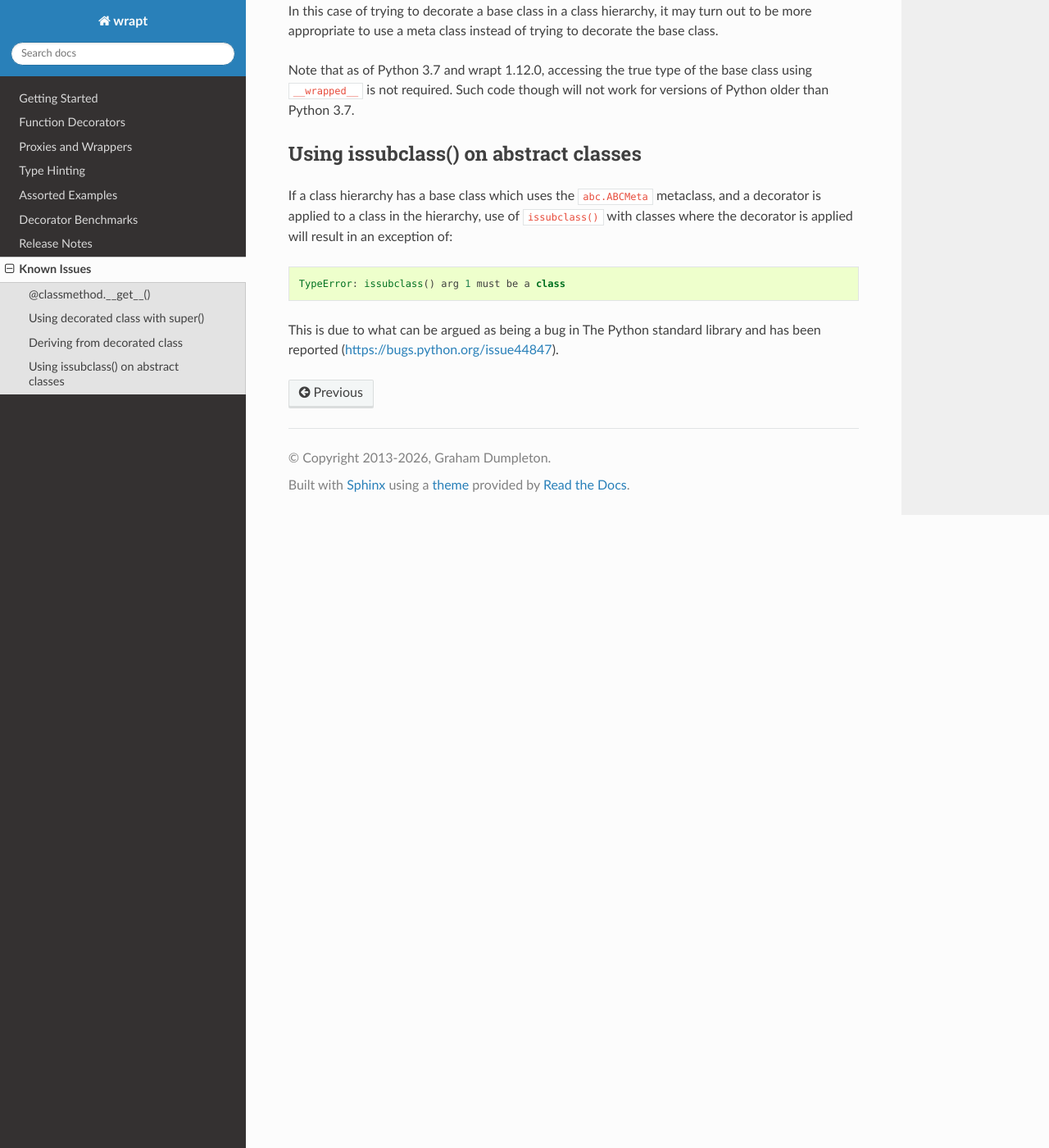
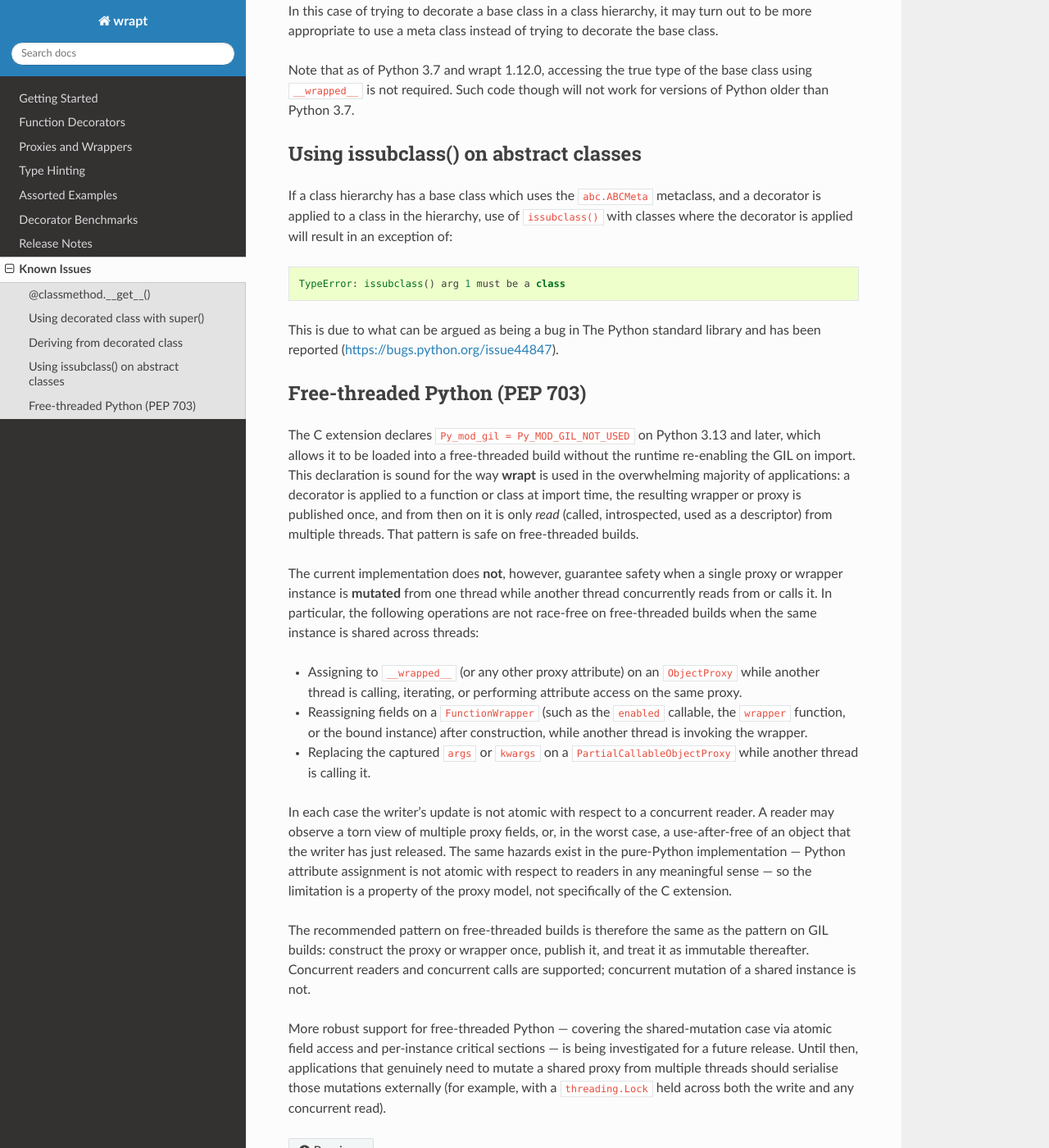
Before and after one commit to GrahamDumpleton/wrapt, a Sphinx documentation site: the page built from docs/issues.rst, in a window 1280 px wide and 1400 px high, scrolled down 1592 px. Shown: the whole window at 82% size. Built offline with Sphinx 7.4.7 and the Read the Docs theme 3.1.0, drawn with Linux system fonts in a browser that asks for light colours.

Commit message:
Document free-threading limitations and shared-mutation caveats
The C extension declares Py_mod_gil = Py_MOD_GIL_NOT_USED on Python
3.13+, but that declaration is only sound for the read-mostly usage
pattern: construct a proxy or wrapper once, publish it, and treat it
as immutable. Concurrently mutating a shared proxy's __wrapped__ (or
any other field) from one thread while another thread reads or calls
it is not race-free on free-threaded builds, and the same hazards
exist in the pure-Python implementation.

Add a "Free-threaded Python (PEP 703)" section to the Known Issues
page describing the supported usage pattern, listing the unsupported
shared-mutation cases, and noting that more robust support is being
investigated for a future release. Cross-link from the 2.2.0 changelog
entry that introduces the Py_mod_gil declaration.

```diff
--- a/docs/changes.rst
+++ b/docs/changes.rst
@@ -26,7 +26,9 @@ Version 2.2.0
   their own GIL, per PEP 684) and continues to declare
   ``Py_mod_gil = Py_MOD_GIL_NOT_USED`` on Python 3.13+ for free-threaded
   builds, with that declaration now sound because there is no remaining
-  lazy initialisation of shared Python objects to race on.
+  lazy initialisation of shared Python objects to race on. See the
+  "Free-threaded Python (PEP 703)" section of :doc:`issues` for the
+  current limitations on shared-mutation use cases.
 
 **Bugs Fixed**
 
--- a/docs/issues.rst
+++ b/docs/issues.rst
@@ -100,3 +100,54 @@ an exception of:
 
 This is due to what can be argued as being a bug in The Python standard
 library and has been reported (https://bugs.python.org/issue44847).
+
+Free-threaded Python (PEP 703)
+------------------------------
+
+The C extension declares ``Py_mod_gil = Py_MOD_GIL_NOT_USED`` on Python
+3.13 and later, which allows it to be loaded into a free-threaded build
+without the runtime re-enabling the GIL on import. This declaration is
+sound for the way **wrapt** is used in the overwhelming majority of
+applications: a decorator is applied to a function or class at import
+time, the resulting wrapper or proxy is published once, and from then on
+it is only *read* (called, introspected, used as a descriptor) from
+multiple threads. That pattern is safe on free-threaded builds.
+
+The current implementation does **not**, however, guarantee safety when
+a single proxy or wrapper instance is **mutated** from one thread while
+another thread concurrently reads from or calls it. In particular, the
+following operations are not race-free on free-threaded builds when the
+same instance is shared across threads:
+
+* Assigning to ``__wrapped__`` (or any other proxy attribute) on an
+  ``ObjectProxy`` while another thread is calling, iterating, or
+  performing attribute access on the same proxy.
+
+* Reassigning fields on a ``FunctionWrapper`` (such as the ``enabled``
+  callable, the ``wrapper`` function, or the bound instance) after
+  construction, while another thread is invoking the wrapper.
+
+* Replacing the captured ``args`` or ``kwargs`` on a
+  ``PartialCallableObjectProxy`` while another thread is calling it.
+
+In each case the writer's update is not atomic with respect to a
+concurrent reader. A reader may observe a torn view of multiple proxy
+fields, or, in the worst case, a use-after-free of an object that the
+writer has just released. The same hazards exist in the pure-Python
+implementation — Python attribute assignment is not atomic with respect
+to readers in any meaningful sense — so the limitation is a property of
+the proxy model, not specifically of the C extension.
+
+The recommended pattern on free-threaded builds is therefore the same
+as the pattern on GIL builds: construct the proxy or wrapper once,
+publish it, and treat it as immutable thereafter. Concurrent readers
+and concurrent calls are supported; concurrent mutation of a shared
+instance is not.
+
+More robust support for free-threaded Python — covering the
+shared-mutation case via atomic field access and per-instance critical
+sections — is being investigated for a future release. Until then,
+applications that genuinely need to mutate a shared proxy from multiple
+threads should serialise those mutations externally (for example, with
+a ``threading.Lock`` held across both the write and any concurrent
+read).
```
